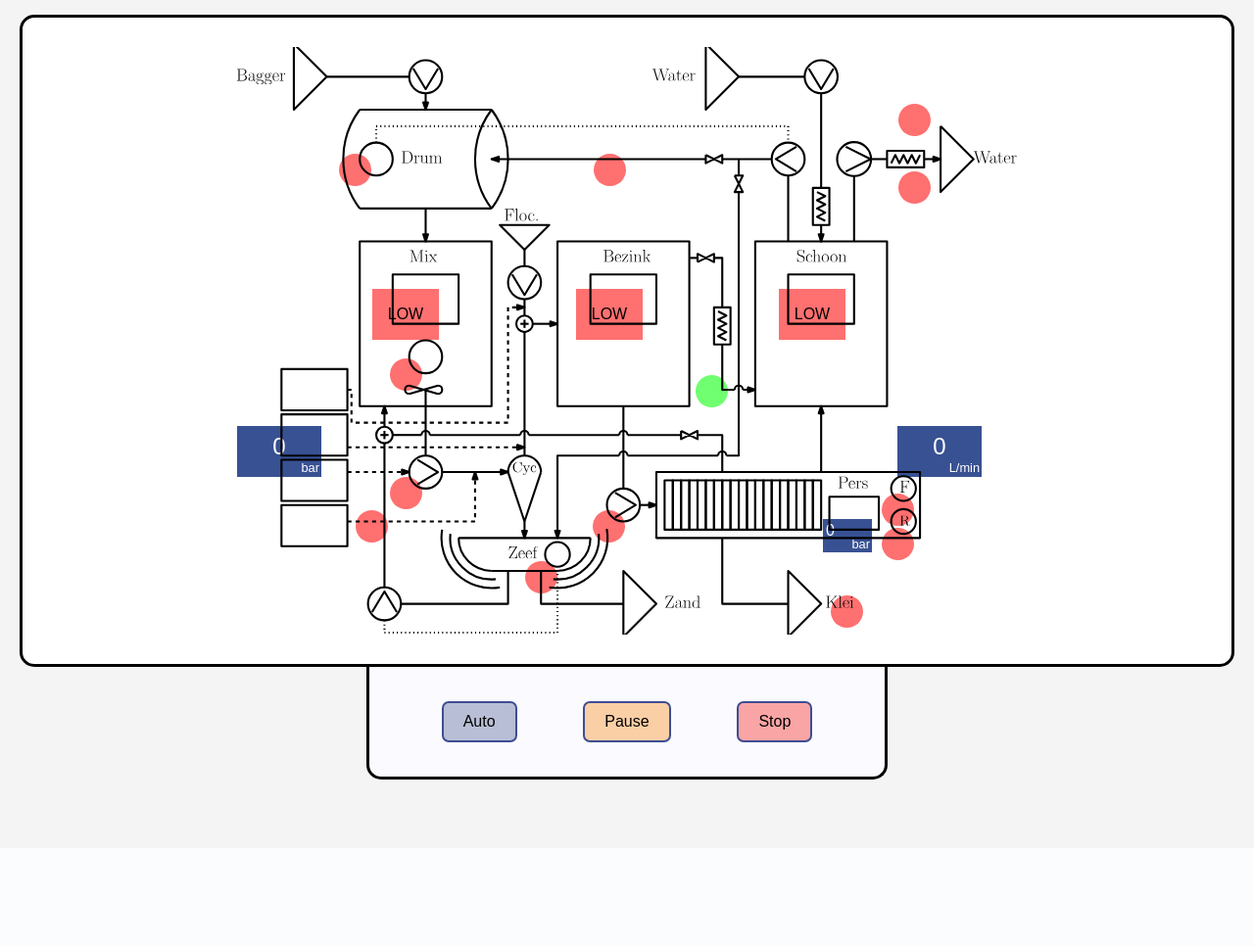
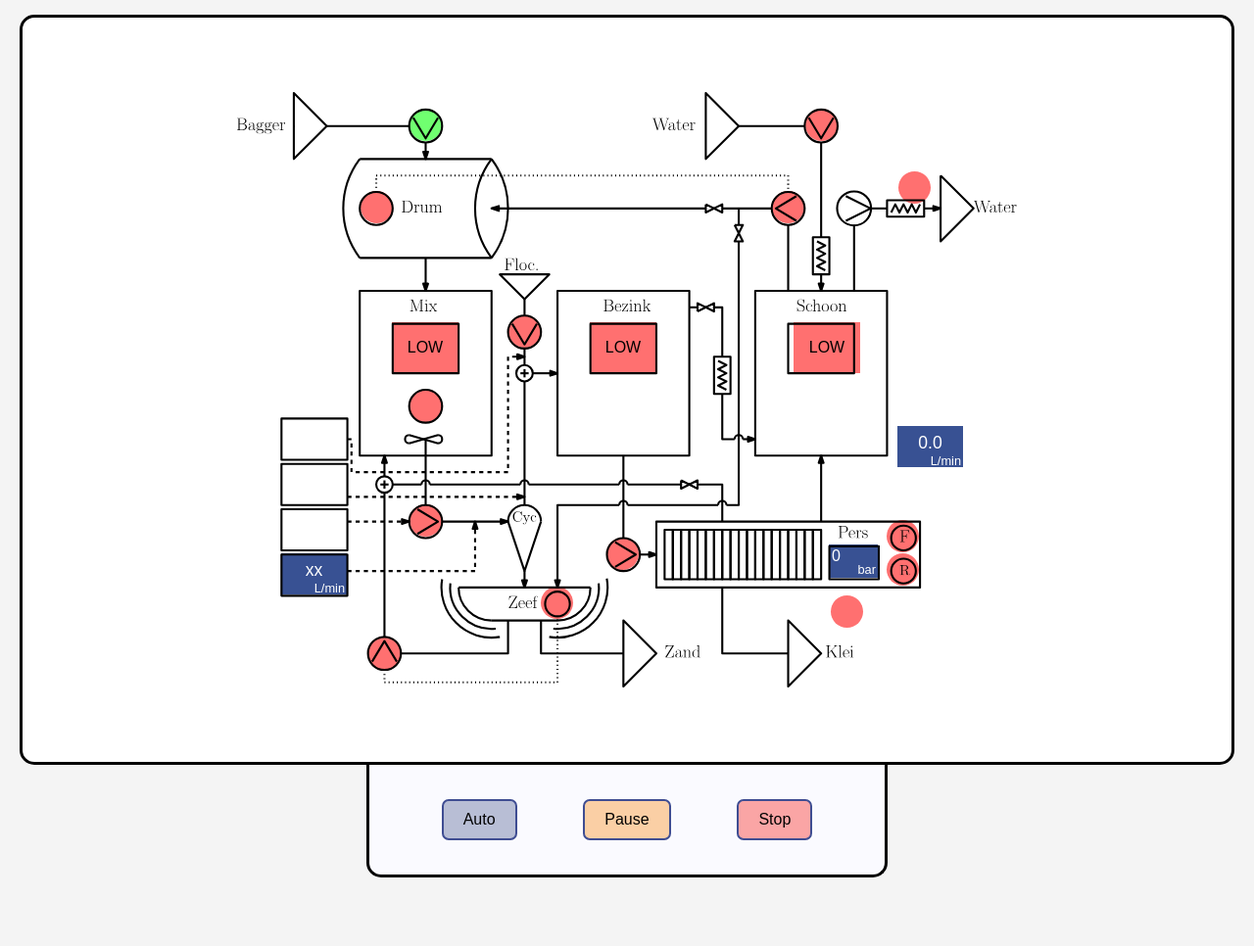
Before and after one commit to YLaret/BlauweBagger, a Flask app: page / in a window 1280 px wide. Shown: the part 112-1078 px from the top of the page at 98% size. Before the commit the page ends 908 px from the top, so only its background shows below. Run offline with Flask 3, Linux system fonts and the light colour scheme; data comes from the database, SQL or seed files in the repository.

Commit message:
hmi intermediate

```diff
--- a/server/templates/hmi.html
+++ b/server/templates/hmi.html
@@ -7,7 +7,7 @@
 	margin-left: auto;
 	margin-right: auto;
 	width: 800px;
-	height: 600px;
+	height: 700px;
     position: relative;
 }
 #hmi-diagram
@@ -17,7 +17,7 @@
     background-size: 100%;
     background-position: center;
     width: 800px;
-    height: 600px;
+    height: 700px;
     position: absolute;
     top: 0;
     left: 0;
@@ -43,48 +43,48 @@
 
 [id="1"]
 {
-    top: 109px;
-    left: 106px;
+    top: 147px;
+    left: 128px;
 }
-[id="2"]
+[id="1.1"]
 {
-    top: 109px;
-    left: 366px;
+    top: 147px;
+    left: 548px;
 }
 [id="3"]
 {
-    top: 318px;
-    left: 158px;
+    top: 350px;
+    left: 178px;
 }
 [id="4"]
 {
-    top: 439px;
-    left: 158px;
+    top: 467px;
+    left: 178px;
 }
 [id="5"]
 {
-    top: 473px;
-    left: 365px;
+    top: 501px;
+    left: 379px;
 }
 [id="6"]
 {
-    top: 335px;
-    left: 470px;
+    top: 63px;
+    left: 178px;
 }
 [id="7"]
 {
-    top: 456px;
-    left: 660px;
+    top: 483px;
+    left: 665px;
 }
 [id="8"]
 {
-    top: 491px;
-    left: 660px;
+    top: 517px;
+    left: 665px;
 }
 [id="9"]
 {
-	top: 58px;
-	left: 677px;
+	top: 63px;
+	left: 582px;
 }
 [id="10"]
 {
@@ -98,13 +98,18 @@
 }
 [id="12"]
 {
-    top: 473px;
-    left: 123px;
+    top: 274px;
+    left: 279px;
 }
 [id="13"]
 {
-    top: 525px;
-    left: 296px;
+    top: 551px;
+    left: 312px;
+}
+[id="13.1"]
+{
+    top: 603px;
+    left: 136px;
 }
 .hmi-lvl-container
 {
@@ -125,8 +130,8 @@
 {
     position: absolute;
     background-color: #385193;
-    width: 86px;
-    height: 52px;
+    width: 67px;
+    height: 42px;
     color: white;
 }
 .hmi-mtr
@@ -135,7 +140,7 @@
     margin-right: auto;
     width: fit-content;
     padding-top: 7px;
-    font-size: 1.5rem;
+    font-size: 1.1rem;
 }
 .hmi-mtr-unit
 {
@@ -149,39 +154,50 @@
 {
     margin-top:-3px;
 }
-#hmi-mtr-cyc
+#hmi-mtr-0
 {
-    top:387px;
-    left:2px;
+    top:517px;
+    left:47px;
 }
-#hmi-mtr-puit
+#hmi-mtr-1
 {
     top:387px;
     left:676px;
 }
+#hmi-mtr-2
+{
+    top:517px;
+    left:47px;
+}
+#hmi-mtr-3
+{
+    top:387px;
+    left:676px;
+}
+
 .hmi-lvl-ok
 {
     background-color: rgb(112,255,112);
 }
 #hmi-mix-container
 {
-    top:247px;
-    left:140px;
+    top:281px;
+    left:160px;
 }
 #hmi-vuil-container
 {
-    top:247px;
-    left:348px;
+    top:281px;
+    left:362px;
 }
 #hmi-schoon-container
 {
-    top:247px;
-    left:555px;
+    top:281px;
+    left:570px;
 }
 #hmi-pers-container
 {
-    top: 482px;
-    left: 600px;
+    top: 508px;
+    left: 606px;
 }
 .hmi-lvl-pers
 {
@@ -233,8 +249,8 @@
             <form action="/toggleswitch/1">
                 <input type="submit" class="hmi-pump" id="1" value>
             </form>
-            <form action="/toggleswitch/2">
-                <input type="submit" class="hmi-pump" id="2" value>
+            <form action="/toggleswitch/1">
+                <input type="submit" class="hmi-pump" id="1.1" value>
             </form>
             <form action="/toggleswitch/3">
                 <input type="submit" class="hmi-pump" id="3" value>
@@ -269,6 +285,9 @@
             <form action="/toggleswitch/13">
                 <input type="submit" class="hmi-pump" id="13" value>
             </form>
+            <form action="/toggleswitch/13">
+                <input type="submit" class="hmi-pump" id="13.1" value>
+            </form>
             <div class="hmi-lvl-container" id="hmi-mix-container">
                 <div class="hmi-lvl" id="hmi-mix">
                     {{ aM['mix'] }}
@@ -292,17 +311,33 @@
                     bar
                 </div>
             </div>
-            <div class="hmi-mtr-container" id="hmi-mtr-cyc">
-                <div class="hmi-mtr" id="hmi-cyc">
+            <div class="hmi-mtr-container" id="hmi-mtr-0">
+                <div class="hmi-mtr" id="hmi-0">
                     {{ meters[0]['Value'] }}
                 </div>
                 <div class="hmi-mtr-unit">
                     bar
                 </div>
             </div>
-            <div class="hmi-mtr-container" id="hmi-mtr-puit">
-                <div class="hmi-mtr" id="hmi-puit">
+            <div class="hmi-mtr-container" id="hmi-mtr-1">
+                <div class="hmi-mtr" id="hmi-1">
                     {{ meters[1]['Value'] }}
+                </div>
+                <div class="hmi-mtr-unit">
+                    A
+                </div>
+            </div>
+            <div class="hmi-mtr-container" id="hmi-mtr-2">
+                <div class="hmi-mtr" id="hmi-2">
+                    xx
+                </div>
+                <div class="hmi-mtr-unit">
+                    L/min
+                </div>
+            </div>
+            <div class="hmi-mtr-container" id="hmi-mtr-3">
+                <div class="hmi-mtr" id="hmi-3">
+                    {{ meters[3]['Value'] }}
                 </div>
                 <div class="hmi-mtr-unit">
                     L/min
```
